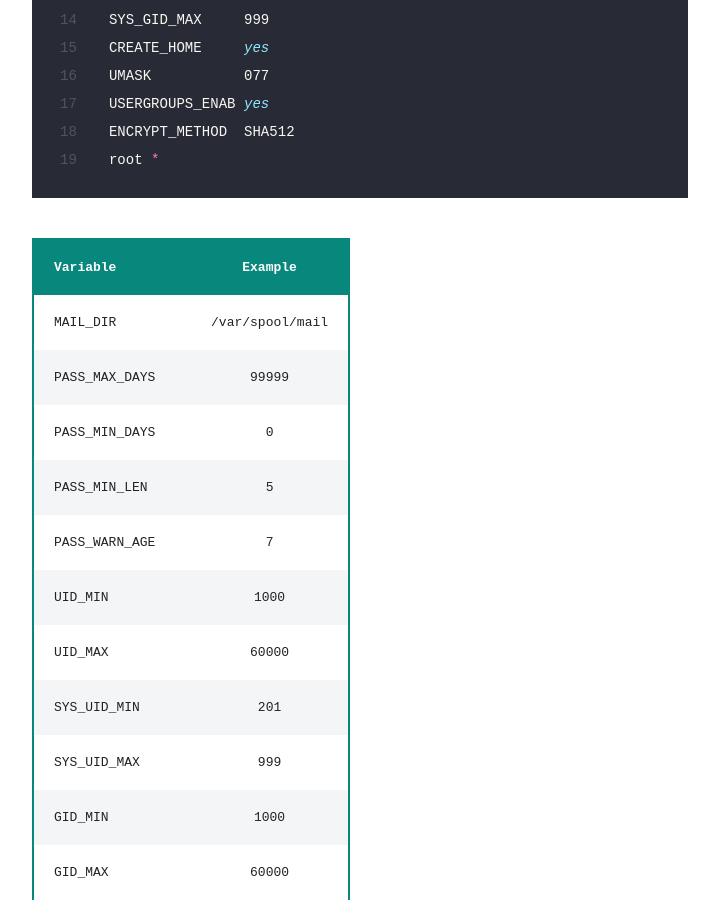
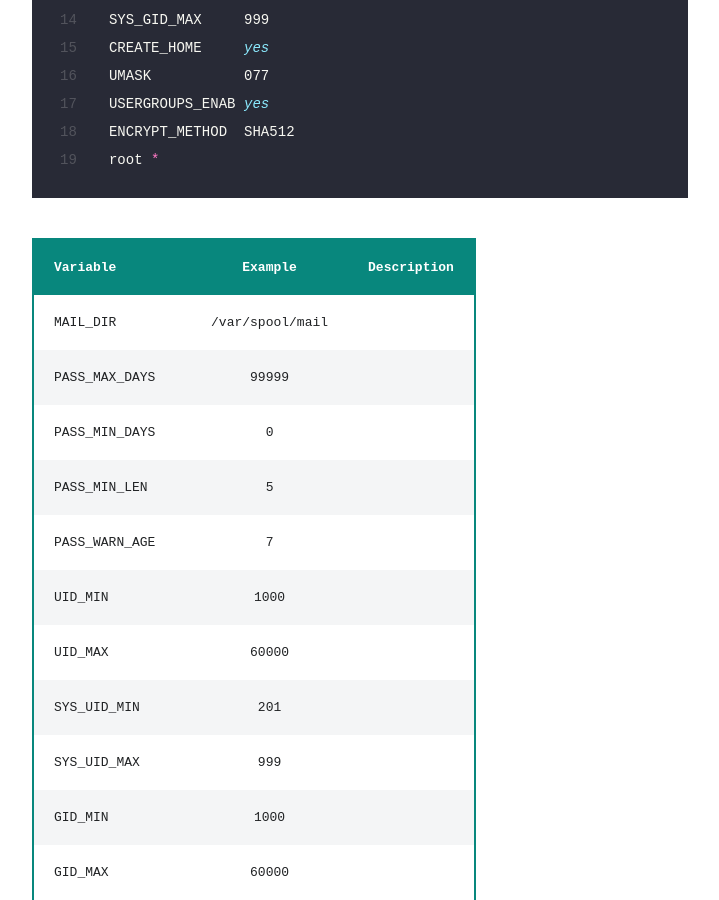
Before and after one commit to kletobias/kletobias.github.io, a Jekyll site: the page built from _projects/Chapter_5-5.md, in a window 1280 px wide and 900 px high, scrolled down 2989 px. Shown: the whole window, without its empty margins (38-757 px from the left). Built offline with Jekyll 4.4.1, drawn with Linux system fonts in a browser that asks for light colours; nearby versions of some CDN libraries; some web fonts are replaced.

Commit message:
updating module5 for the website

````diff
--- a/_projects/Chapter_5-5.md
+++ b/_projects/Chapter_5-5.md
@@ -59,24 +59,24 @@ ENCRYPT_METHOD  SHA512
 root *
 ```
 
-| Variable        |     Example	      |
-|-----------------|:-----------------:|
-| MAIL_DIR        | /var/spool/mail 	 |
-| PASS_MAX_DAYS   | 99999           	 |
-| PASS_MIN_DAYS   | 0               	 |
-| PASS_MIN_LEN    | 5               	 |
-| PASS_WARN_AGE   | 7               	 |
-| UID_MIN         | 1000            	 |
-| UID_MAX         | 60000           	 |
-| SYS_UID_MIN     | 201             	 |
-| SYS_UID_MAX     | 999             	 |
-| GID_MIN         | 1000            	 |
-| GID_MAX         | 60000           	 |
-| SYS_GID_MIN     | 201             	 |
-| SYS_GID_MAX     | 999             	 |
-| CREATE_HOME     | yes             	 |
-| UMASK           | 077             	 |
-| USERGROUPS_ENAB | yes             	 |
-| ENCRYPT_METHOD  | SHA512          	 |
+| Variable        |       Example	        |Description |
+|-----------------|:---------------------:|:---: |
+| MAIL_DIR        |   /var/spool/mail 	   |  |
+| PASS_MAX_DAYS   |   99999           	   |  |
+| PASS_MIN_DAYS   |   0               	   |  |
+| PASS_MIN_LEN    |   5               	   |  |
+| PASS_WARN_AGE   |   7               	   |  |
+| UID_MIN         |   1000            	   |  |
+| UID_MAX         |   60000           	   |  |
+| SYS_UID_MIN     |   201             	   |  |
+| SYS_UID_MAX     |   999             	   |  |
+| GID_MIN         |   1000            	   |  |
+| GID_MAX         |   60000           	   |  |
+| SYS_GID_MIN     |   201             	   |  |
+| SYS_GID_MAX     |   999             	   |  |
+| CREATE_HOME     |   yes             	   |  |
+| UMASK           |   077             	   |  |
+| USERGROUPS_ENAB |   yes             	   |  |
+| ENCRYPT_METHOD  |   SHA512          	   |  |
 
 - The theoretical number of users that can be created is defined by the difference between *UID_MAX* and *UID_MIN*. In the above example a maximum of 59000 users could be created. This relationship between the upper and lower limits for the *UID* values and the theoretical number of users that can be created comes from the fact, that every single *uid* has to be uniq. This variable is a *unique key*.
````
Also changed, not shown: _projects/Chapter_5-4.md (+16 -11 lines).
